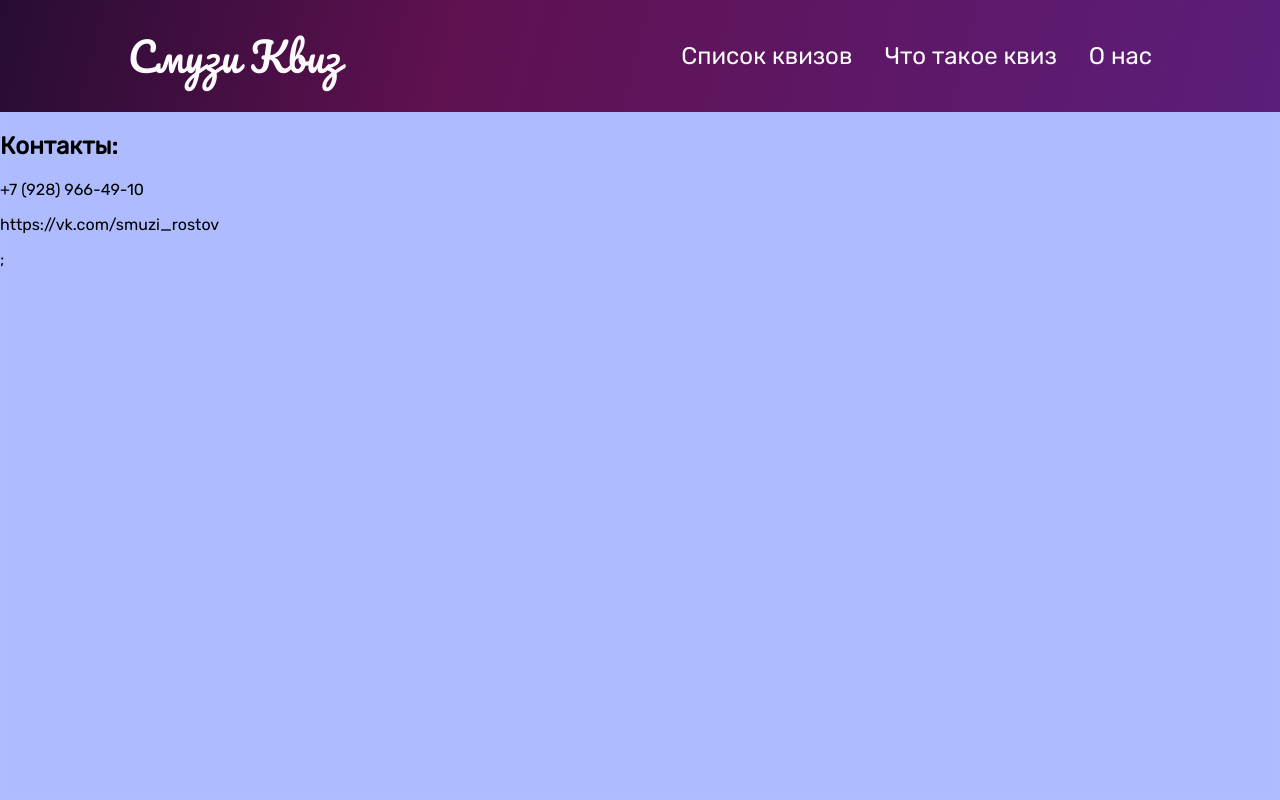
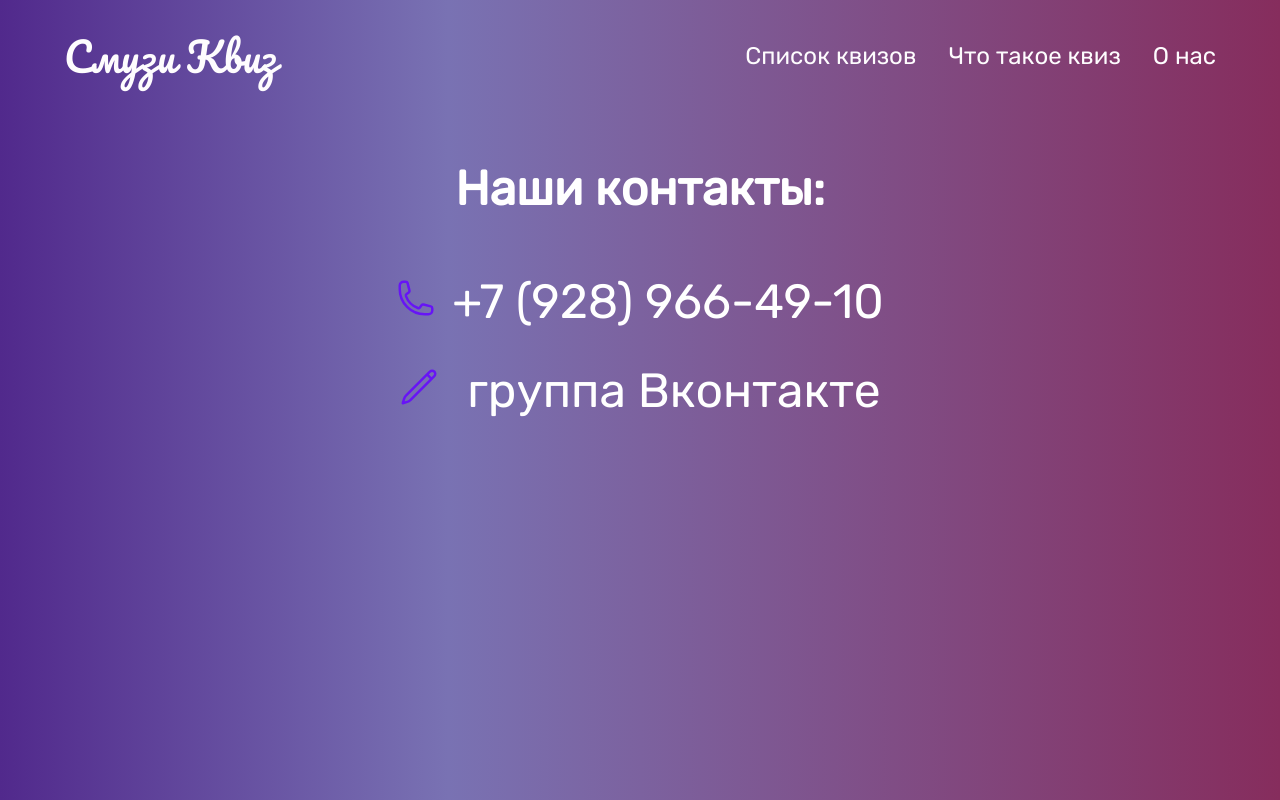
Before and after one commit to PopovDS617/pub-quiz-project, a Next.js app: page /about in a window 1280 px wide. Built offline with nearby package versions, Linux system fonts and the light colour scheme.

Commit message:
styles changed

```diff
--- a/components/UI/Button.tsx
+++ b/components/UI/Button.tsx
@@ -5,19 +5,20 @@ type ButtonProps = {
   children: React.ReactNode;
   link?: string;
   onClick?: () => void;
+  style: string;
 };
 
 const Button = (props: ButtonProps) => {
   if (props.link) {
     return (
       <Link href={props.link}>
-        <a className="btn"> {props.children}</a>
+        <a className={props.style}> {props.children}</a>
       </Link>
     );
   }
 
   return (
-    <button onClick={props.onClick} className="btn">
+    <button onClick={props.onClick} className={props.style}>
       {props.children}
     </button>
   );
--- /dev/null
+++ b/components/UI/Icons/phone-icon.js
@@ -0,0 +1,22 @@
+import React from 'react';
+
+const PhoneIcon = () => {
+  return (
+    <svg
+      xmlns="http://www.w3.org/2000/svg"
+      fill="none"
+      viewBox="0 0 24 24"
+      strokeWidth={1.5}
+      stroke="currentColor"
+      className="w-6 h-6"
+    >
+      <path
+        strokeLinecap="round"
+        strokeLinejoin="round"
+        d="M2.25 6.75c0 8.284 6.716 15 15 15h2.25a2.25 2.25 0 002.25-2.25v-1.372c0-.516-.351-.966-.852-1.091l-4.423-1.106c-.44-.11-.902.055-1.173.417l-.97 1.293c-.282.376-.769.542-1.21.38a12.035 12.035 0 01-7.143-7.143c-.162-.441.004-.928.38-1.21l1.293-.97c.363-.271.527-.734.417-1.173L6.963 3.102a1.125 1.125 0 00-1.091-.852H4.5A2.25 2.25 0 002.25 4.5v2.25z"
+      />
+    </svg>
+  );
+};
+
+export default PhoneIcon;
--- a/components/events/EventItem.tsx
+++ b/components/events/EventItem.tsx
@@ -35,7 +35,7 @@ const EventItem = (props: EventItemType) => {
           </div>
         </div>
         <div className="event-item-actions">
-          <Button link={detailsLink}>
+          <Button link={detailsLink} style="btn-main">
             <span> Подробнее</span>
             <span className="event-item-icon">
               <ArrowRightIcon />
--- a/components/events/EventSearch.tsx
+++ b/components/events/EventSearch.tsx
@@ -44,7 +44,7 @@ const EventSearch = (props: EventSearchProps) => {
           </select>
         </div>
       </div>
-      <Button>найти квиз</Button>
+      <Button style="btn-main">найти квиз</Button>
     </form>
   );
 };
--- a/pages/_app.tsx
+++ b/pages/_app.tsx
@@ -5,7 +5,7 @@ import Layout from '../components/layout/Layout';
 function MyApp({ Component, pageProps }: AppProps) {
   return (
     <Layout>
-      <Component {...pageProps} />;
+      <Component {...pageProps} />
     </Layout>
   );
 }
--- a/pages/about.tsx
+++ b/pages/about.tsx
@@ -1,12 +1,29 @@
 import React from 'react';
+import PhoneIcon from '../components/UI/Icons/phone-icon';
+import Regicon from '../components/UI/Icons/reg-icon';
 
 const about = () => {
   return (
-    <section>
-      <h1>Контакты:</h1>
-      <p>+7 (928) 966-49-10</p>
-      <p>https://vk.com/smuzi_rostov</p>
-    </section>
+    <div className="contacts-container">
+      <section className="contacts-section">
+        <h1>Наши контакты:</h1>
+        <div className="contacts-item">
+          <span className="contacts-icon">
+            <PhoneIcon />
+          </span>
+
+          <span>+7 (928) 966-49-10</span>
+        </div>
+        <div className="contacts-item">
+          <span className="contacts-icon">
+            <Regicon />
+          </span>
+          <span>
+            <a href="https://vk.com/smuzi_rostov"> группа Вконтакте </a>
+          </span>
+        </div>
+      </section>
+    </div>
   );
 };
 
--- a/pages/index.tsx
+++ b/pages/index.tsx
@@ -14,7 +14,9 @@ const HomePage = () => {
           команду от 1 до 10 человек, захвати с собой хорошее настроение и
           приходи к нам.
         </p>
-        <Button link={'/events'}>выбрать квиз</Button>
+        <Button link={'/events'} style="btn-aux">
+          выбрать квиз
+        </Button>
       </section>
     </div>
   );
--- a/styles/globals.scss
+++ b/styles/globals.scss
@@ -2,10 +2,7 @@
   font-family: 'Pacifico';
   src: url('../fonts//Pacifico-Regular.ttf');
 }
-@font-face {
-  font-family: 'Rubik600IT';
-  src: url('../fonts/Rubik-SemiBoldItalic.ttf');
-}
+
 @font-face {
   font-family: 'RubikReg';
   src: url('../fonts/Rubik-Regular.ttf');
@@ -28,14 +25,20 @@ body {
   margin: 0;
   padding: 0;
   font-family: 'RubikReg', sans-serif;
-  color: #000000;
+
+  color: white;
 }
 
 body {
   display: flex;
   min-height: 100vh;
-  background-color: #aebcff;
-  backdrop-filter: blur(5px);
+  background: rgb(81, 41, 140);
+  background: linear-gradient(
+    90deg,
+    rgba(81, 41, 140, 1) 0%,
+    rgba(121, 114, 179, 1) 35%,
+    rgba(134, 45, 93, 1) 100%
+  );
 }
 
 #__next {
@@ -52,14 +55,8 @@ a {
   display: flex;
   justify-content: space-between;
   align-items: center;
-  padding: 1rem 10%;
+  padding: 1rem 5%;
   height: 7rem;
-  background: linear-gradient(
-    104deg,
-    rgba(39, 12, 50, 1) 0%,
-    rgba(95, 17, 80, 1) 35%,
-    rgba(92, 30, 123, 1) 100%
-  );
 }
 
 .main-header-logo {
@@ -71,6 +68,7 @@ a {
   justify-content: center;
   align-items: center;
   color: #fefcfe;
+  z-index: 10;
 
   @media (min-width: 768px) {
     font-size: 2.5rem;
@@ -101,6 +99,7 @@ a {
 }
 
 .home-container {
+  margin-top: -5rem;
   display: flex;
   flex-direction: column;
   align-items: center;
@@ -151,7 +150,7 @@ a {
   border-radius: 8px;
   overflow: hidden;
   background-color: #1a003d;
-  margin: 1rem;
+  margin: 1rem 1rem 3rem;
   display: flex;
   flex-direction: column;
   gap: 1rem;
@@ -203,7 +202,7 @@ a {
   text-align: center;
   display: flex;
   flex-direction: column;
-  justify-content: space-around;
+  justify-content: space-evenly;
 
   @media (min-width: 768px) {
     width: 40%;
@@ -252,12 +251,32 @@ a {
   }
 }
 
-.btn {
+.btn-main {
   text-decoration: none;
   cursor: pointer;
   font: inherit;
   background-color: #5f1150;
   border: 1px solid #5f1150;
+  border-radius: 6px;
+  color: white;
+  padding: 0.5rem 1.5rem;
+  text-align: center;
+  box-shadow: 0 1px 6px rgba(0, 0, 0, 0.2);
+
+  &:hover,
+  &:active {
+    background-color: #cc23aa;
+    border-color: #270c32;
+    color: white;
+  }
+}
+
+.btn-aux {
+  text-decoration: none;
+  cursor: pointer;
+  font: inherit;
+  background-color: #03be9f;
+  border: 1px solid #03be9f;
   border-radius: 6px;
   color: white;
   padding: 0.5rem 1.5rem;
@@ -281,7 +300,7 @@ a {
   max-width: 40em;
   margin: auto;
   margin-top: 4rem;
-  text-align: center;
+  text-align: justify;
 }
 
 .event-details-logistics {
@@ -401,49 +420,11 @@ a {
   }
 }
 
-.whatisquiz-container {
-  display: flex;
-  flex-direction: column;
-  align-items: center;
-  justify-content: flex-start;
-}
-
-.whatisquiz-section {
-  margin-top: 0.5rem;
-  width: 80%;
-  font-size: 2rem;
-  display: flex;
-  flex-direction: column;
-  align-items: center;
-  justify-content: center;
-
-  img {
-    width: 20rem;
-    object-fit: cover;
-    height: 20rem;
-    @media (min-width: 768px) {
-      width: 20rem;
-      height: 20rem;
-    }
-  }
-
-  h1 {
-    font-size: 2rem;
-    text-align: center;
-  }
-
-  p {
-    text-align: justify;
-    font-size: 1.5rem;
-    margin: 0.8rem;
-  }
-}
-
 .event-search-form {
   margin: 2rem auto;
   box-shadow: 0 1px 4px rgba(0, 0, 0, 0.2);
   padding: 1rem;
-  background-color: white;
+  background-color: #1a003d;
   border-radius: 6px;
   width: 90%;
   max-width: 40rem;
@@ -514,3 +495,80 @@ a {
   margin: auto;
   text-align: center;
 }
+
+.alert {
+  margin: 1rem auto;
+  padding: 2rem 2rem;
+  width: 90%;
+  max-width: 40rem;
+  background-color: #1a003d;
+  color: #aefff8;
+  font-weight: bold;
+  font-size: 1.5rem;
+  text-align: center;
+  border-radius: 6px;
+}
+
+.whatisquiz-container {
+  display: flex;
+  flex-direction: column;
+  align-items: center;
+  justify-content: flex-start;
+}
+
+.whatisquiz-section {
+  margin-top: 0.5rem;
+  width: 80%;
+  font-size: 2rem;
+  display: flex;
+  flex-direction: column;
+  align-items: center;
+  justify-content: center;
+
+  h1 {
+    font-size: 2rem;
+    text-align: center;
+  }
+
+  p {
+    text-align: justify;
+    font-size: 1.5rem;
+    margin: 0.8rem;
+  }
+}
+
+.contacts-container {
+  display: flex;
+  flex-direction: column;
+  align-items: center;
+  justify-content: flex-start;
+}
+
+.contacts-section {
+  margin-top: 0.5rem;
+  width: 80%;
+  font-size: 2rem;
+  display: flex;
+  flex-direction: column;
+  align-items: center;
+  justify-content: center;
+
+  h1 {
+    font-size: 3rem;
+    text-align: center;
+  }
+}
+
+.contacts-item {
+  margin: 1rem auto;
+  font-size: 3rem;
+}
+
+.contacts-icon {
+  margin-right: 1rem;
+  color: #6714f6;
+  svg {
+    width: 2.5rem;
+    height: 2.5rem;
+  }
+}
```
Also changed, not shown: components/UI/ErrorAlert.tsx (added, +7 -0 lines), pages/events/[...slug].tsx (+37 -3 lines).
